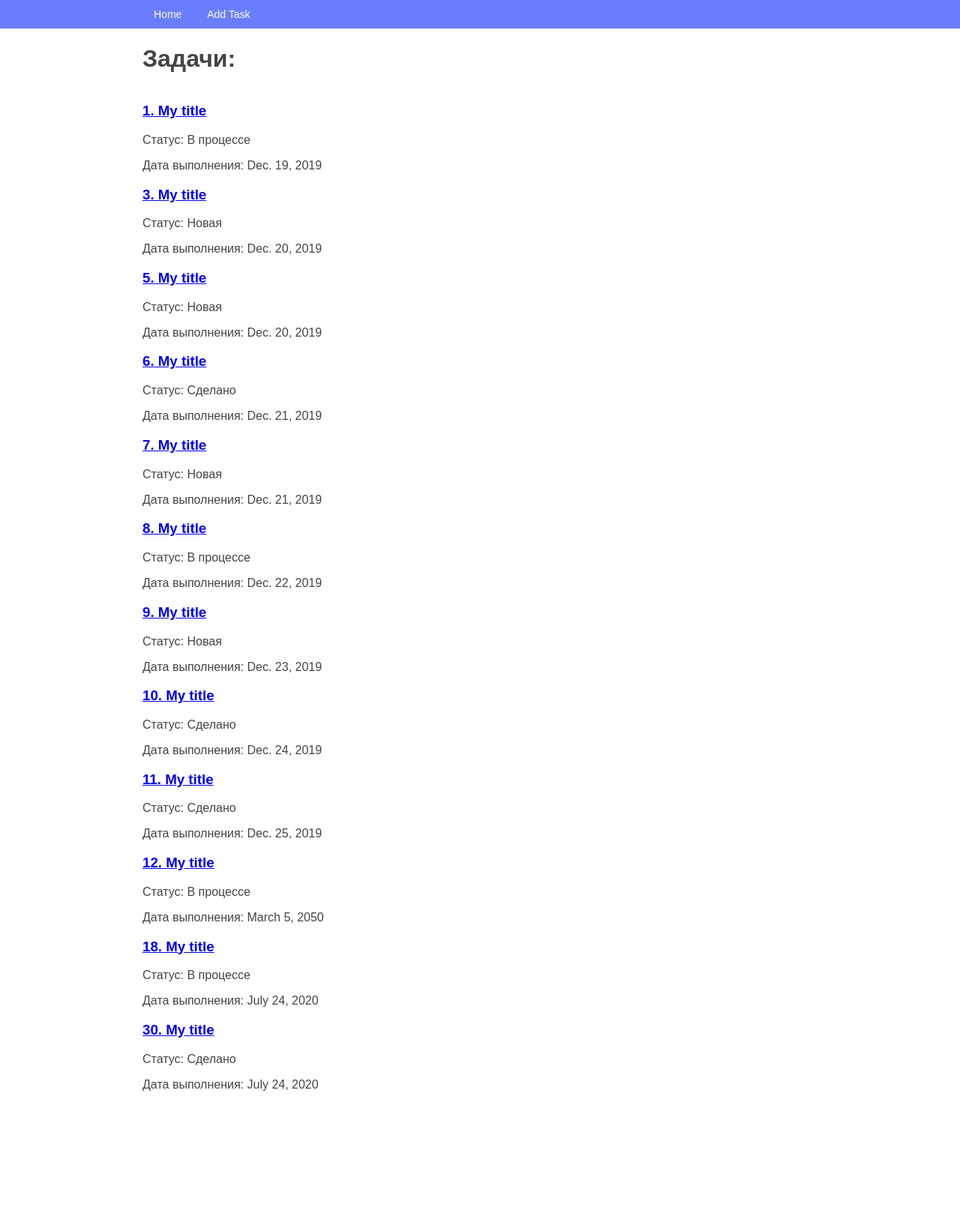
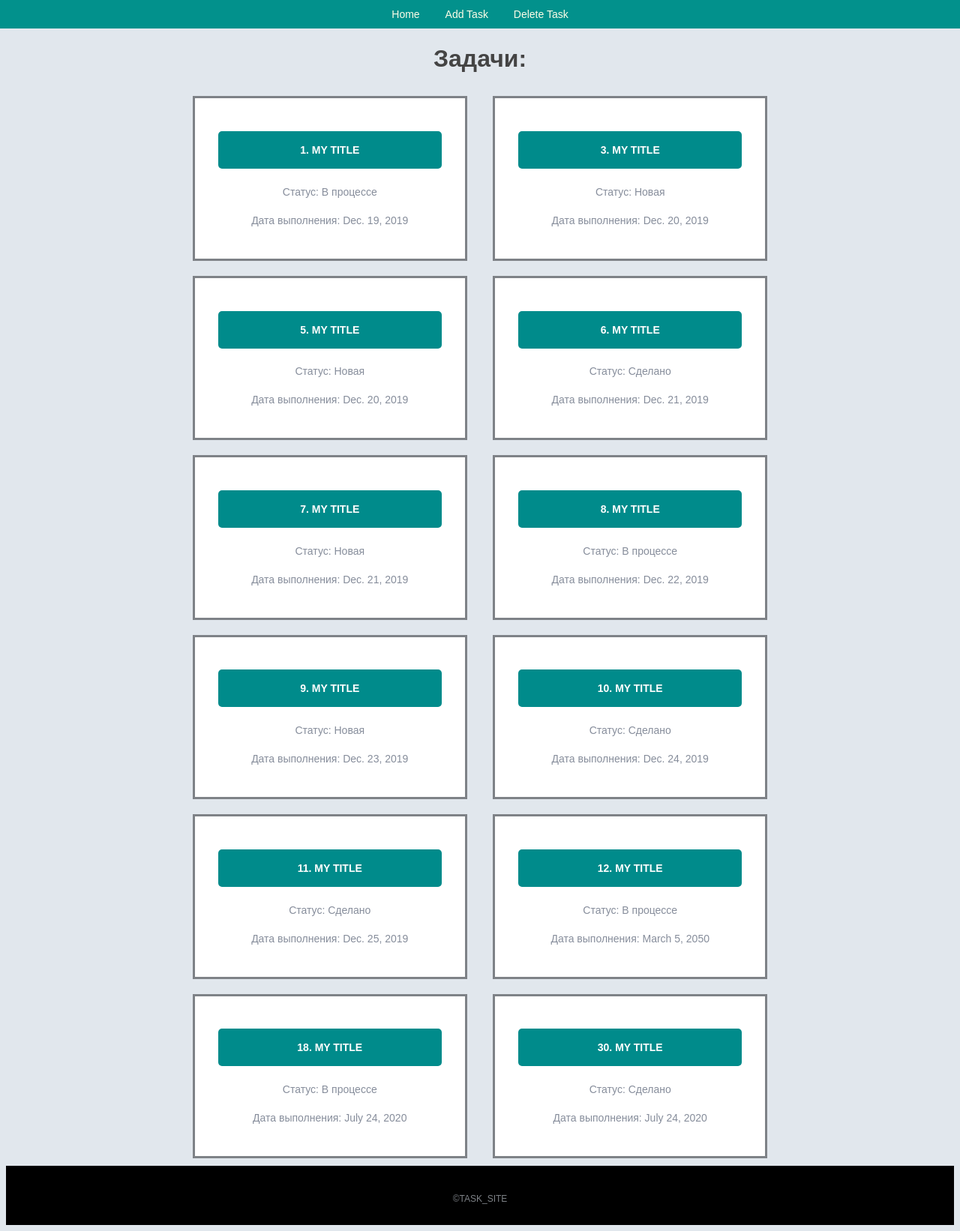
Before and after one commit to Beknasar/python_group_6_homework_47_Ulanbek_uulu_Beknasar, a Django app: page / in a window 1280 px wide. Shown: the whole page at 75% size. Before the commit the page ends 1455 px from the top, so only its background shows below. Run offline with Django 3.2, Linux system fonts and the light colour scheme; data comes from the database, SQL or seed files in the repository.

Commit message:
Добавлен footer и подкорректирован css.

```diff
--- a/source/webapp/static/css/style.css
+++ b/source/webapp/static/css/style.css
@@ -1,9 +1,12 @@
 body {
-    font-family: Arial, sans-serif;
+    font-family: Arial, "Helvetica Neue", Helvetica, sans-serif;
+    /*font-family: Arial, sans-serif;*/
     font-size: 16px;
     color: #444444;
     /* отступ, чтобы компенсировать высоту навбара */
     margin-top: 60px;
+    background: #e1e7ed;
+    text-align: center;
 }
 
 .container {
@@ -14,7 +17,7 @@ body {
 
 .navbar {
     display: block;
-    background: #6a7dff;
+    background: #02918c;
     position: fixed;
     top: 0;
     right: 0;
@@ -49,11 +52,66 @@ body {
     text-decoration: underline;
 }
 
-.tasks{
-    display: inline-block;
-    text-align: left;
+
+.container-foot{
+	text-align: center;
+	font-size: 12px;
+	text-transform: uppercase;
+	font-style: normal;
+	font-weight: normal;
 }
 
-.task_view input{
-    text-align: center;
+.footer{
+	height: 79px;
+	background: #000;
 }
+.footer p{
+	padding-top: 25px;
+	display: inline-block;
+	color: #7e8287;
+}
+
+
+.card-content{
+	text-align: center;
+	padding: 25px;
+	margin-top: 0;
+}
+
+.card-title{
+	font-size: 18px;
+	font-weight: normal;
+	color: #33363b;
+	margin-top: 0;
+}
+
+.card{
+	width: 360px;
+	background: white;
+	display: inline-block;
+	margin: 10px 15px;
+    border: #7e8287 solid;
+}
+.card p{
+	font-size: 14px;
+	color: #868d9b;
+	line-height: 24px; /**/
+}
+
+.card-button{
+	width:  298px;
+	height: 50px;
+	background: darkcyan;
+	color: #fff;
+	font-size: 14px;
+	text-decoration: none;
+	text-transform: uppercase;
+	display: inline-block;
+	border-radius: 5px;
+	line-height: 50px;
+}
+
+.card-button:hover {
+    background: darkslategrey;
+    color: white;
+}
--- a/source/webapp/templates/base.html
+++ b/source/webapp/templates/base.html
@@ -16,6 +16,7 @@
         <ul class="menu">
             <li><a href="{% url 'index' %}">Home</a></li>
             <li><a href="{% url 'task_create' %}">Add Task</a></li>
+            <li><a href="{% url 'task_delete' %}">Delete Task</a></li>
             {% block menu %}{% endblock %}
         </ul>
     </div>
@@ -24,4 +25,5 @@
     {% block content %}{% endblock %}
 </div>
 </body>
+    {% block footer %}{% endblock %}
 </html>
--- a/source/webapp/templates/index.html
+++ b/source/webapp/templates/index.html
@@ -4,9 +4,20 @@
 <h1>Задачи:</h1>
     <div class = "tasks">
         {% for task in tasks %}
-            <h3><a href="/tasks/{{ task.pk }}">{{ task.pk }}. {{ task.title }}</a></h3>
-            <p>Статус: {{ task.get_status_display }}</p>
-            <p>Дата выполнения: {{ task.task_deadline }}</p>
+            <div class="card">
+                <div class="card-content">
+                <h3><a href="/tasks/{{ task.pk }}" class="card-button">{{ task.pk }}. {{ task.title }}</a></h3>
+                <p>Статус: {{ task.get_status_display }}</p>
+                <p>Дата выполнения: {{ task.task_deadline }}</p>
+            </div>
+		</div>
         {% endfor %}
     </div>
 {% endblock %}
+{% block footer %}
+ <div class="container-foot">
+			<footer class="footer">
+			<p>©TASK_SITE</p>
+			</footer>
+ </div>
+{% endblock %}
```
